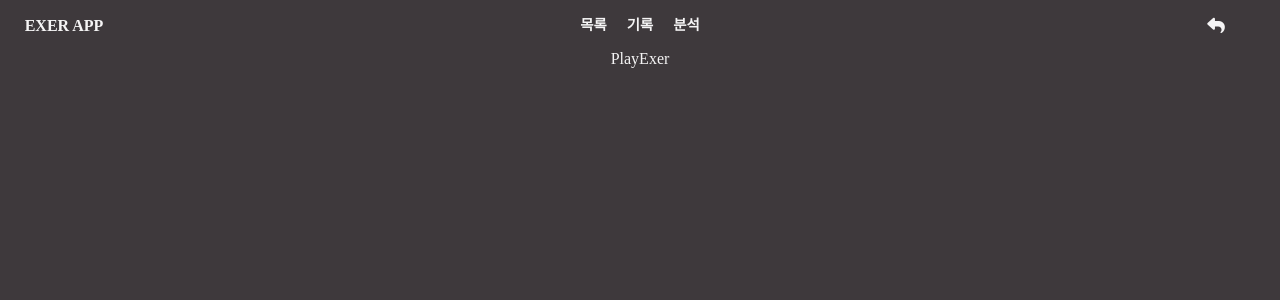
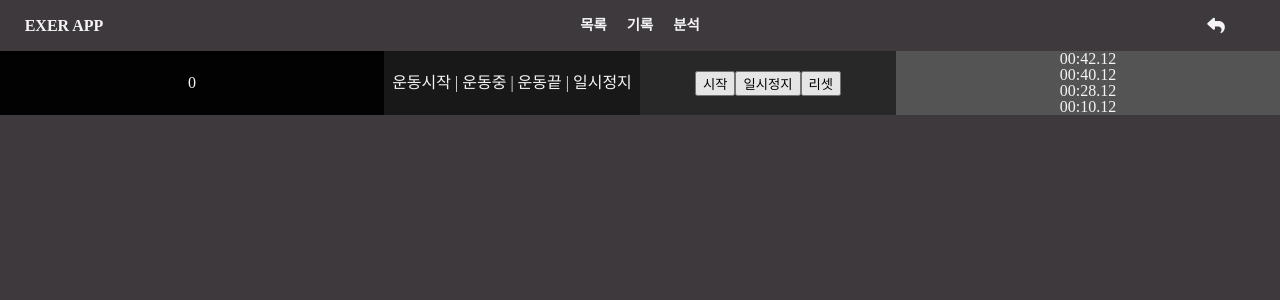
Before and after one commit to iWDNN/exer-record-app, a React (Create React App) app: page /play/1 in a window 1280 px wide. Shown: the top 300 px of the page. Built offline with nearby package versions, Linux system fonts and the light colour scheme.

Commit message:
useInterval cpu

```diff
--- a/src/Routes/PlayExer.tsx
+++ b/src/Routes/PlayExer.tsx
@@ -1,5 +1,74 @@
-import React from "react";
-
+import React, { useEffect, useState } from "react";
+import styled from "styled-components";
+import { useAppSelector } from "../redux/hooks";
+import { useInterval } from "../utils";
+const Ct = styled.div`
+  width: 100%;
+  display: grid;
+  grid-template-columns: 30% 20% 20% 30%;
+  div {
+    display: flex;
+    justify-content: center;
+    align-items: center;
+  }
+`;
+const TimerCt = styled.div`
+  background-color: #000;
+`;
+const StateCt = styled.div`
+  background-color: #171717;
+`;
+const ControlCt = styled.div`
+  background-color: #282828;
+`;
+const RecordCt = styled.div`
+  background-color: #565656;
+`;
 export default function PlayExer() {
-  return <div>PlayExer</div>;
+  const [time, setTime] = useState(0);
+  const [isRunning, setIsRunning] = useState(false);
+  useInterval(
+    () => {
+      setTime(time + 1);
+    },
+    isRunning ? 10 : null
+  );
+  console.log("imalive2");
+  return (
+    <Ct>
+      <TimerCt>{time}</TimerCt>
+      <StateCt>운동시작 | 운동중 | 운동끝 | 일시정지</StateCt>
+      <ControlCt>
+        <button
+          onClick={() => {
+            setIsRunning(true);
+          }}
+        >
+          시작
+        </button>
+        <button
+          onClick={() => {
+            setIsRunning(false);
+          }}
+        >
+          일시정지
+        </button>
+        <button
+          onClick={() => {
+            setTime(0);
+          }}
+        >
+          리셋
+        </button>
+      </ControlCt>
+      <RecordCt>
+        <ul>
+          <li>00:42.12</li>
+          <li>00:40.12</li>
+          <li>00:28.12</li>
+          <li>00:10.12</li>
+        </ul>
+      </RecordCt>
+    </Ct>
+  );
 }
--- a/src/components/AddTap.tsx
+++ b/src/components/AddTap.tsx
@@ -15,29 +15,36 @@ interface IFormData {
 }
 
 const AddSection = styled(motion.section)`
-  padding: 1em;
+  margin: 1em;
+  background-color: #2c262a;
+  border-radius: 10px;
   form {
-    width: 270px;
     display: flex;
-    flex-direction: column;
+
     align-items: center;
-
+    @media screen and (max-width: 1139px) {
+      flex-direction: column;
+    }
     button {
-      width: 100%;
+      width: 270px;
       padding: 1em;
-      margin-top: 10px;
       border: none;
+      border-top-right-radius: 10px;
+      border-bottom-right-radius: 10px;
+      background-color: #4d484a;
+      color: #fff;
       cursor: pointer;
       transition: 0.2s all ease-in-out;
-      &:hover {
-        background-color: rgba(0, 0, 0, 0.1);
-      }
     }
   }
 `;
 const InputEl = styled.div`
+  width: 270px;
   display: flex;
-  width: 100%;
+  flex-direction: column;
+  input {
+    border-right: 1px solid #4d484a;
+  }
   span {
     text-align: start;
     color: ${(props) => props.theme.red};
@@ -52,6 +59,7 @@ const Input = styled.input<{ isError?: boolean }>`
   background-color: rgba(0, 0, 0, 0.02);
   border: none;
   color: #fff;
+  outline: none;
 `;
 
 export default function AddTap() {
--- a/src/components/ExerItem.tsx
+++ b/src/components/ExerItem.tsx
@@ -14,11 +14,17 @@ interface IExerItemProps {
 }
 
 const Ct = styled.li`
+  height: 110px;
   display: flex;
   flex-direction: column;
   background-color: #2b2529;
   border-radius: 10px;
+  /* border-top-left-radius: 10px;
+  border-top-right-radius: 10px; */
   box-sizing: border-box;
+  @media screen and (max-width: 1439px) {
+    height: 100%;
+  }
 `;
 
 const InfoCt = styled.div`
@@ -116,7 +122,7 @@ const UpdateCt = styled.div`
     width: 100%;
     display: grid;
     grid-template-columns: 40% 40% 20%;
-
+    align-items: center;
     & > div {
       display: flex;
 
--- a/src/utils.ts
+++ b/src/utils.ts
@@ -1,3 +1,5 @@
+import { useEffect, useRef } from "react";
+
 export const formatTime = (sec: number) => {
   const mins = String(Math.floor(sec / 60)).padStart(2, "0");
   const secs = String(sec % 60).padStart(2, "0");
@@ -19,3 +21,23 @@ export const countdown = (sec: number, useStateSetFunc: Function) => {
     }, 1000);
   });
 };
+
+export const useInterval = (callback: any, delay: null | number) => {
+  const savedCallback = useRef<any>();
+  console.log("imalive");
+  // Remember the latest callback.
+  useEffect(() => {
+    savedCallback.current = callback;
+  }, [callback]);
+
+  // Set up the interval.
+  useEffect(() => {
+    function tick() {
+      savedCallback.current();
+    }
+    if (delay !== null) {
+      let id = setInterval(tick, delay);
+      return () => clearInterval(id);
+    }
+  }, [delay]);
+};
```
Also changed, not shown: src/Routes/PlayExer(Pre).txt (added), 1 other file (tests, documents, lock files or other folders).
